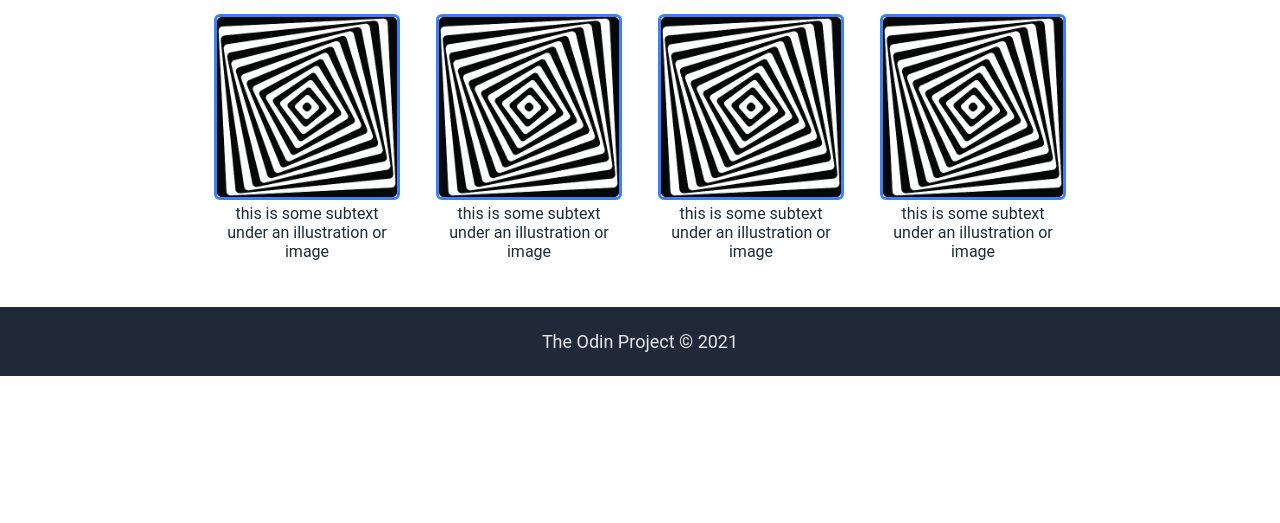
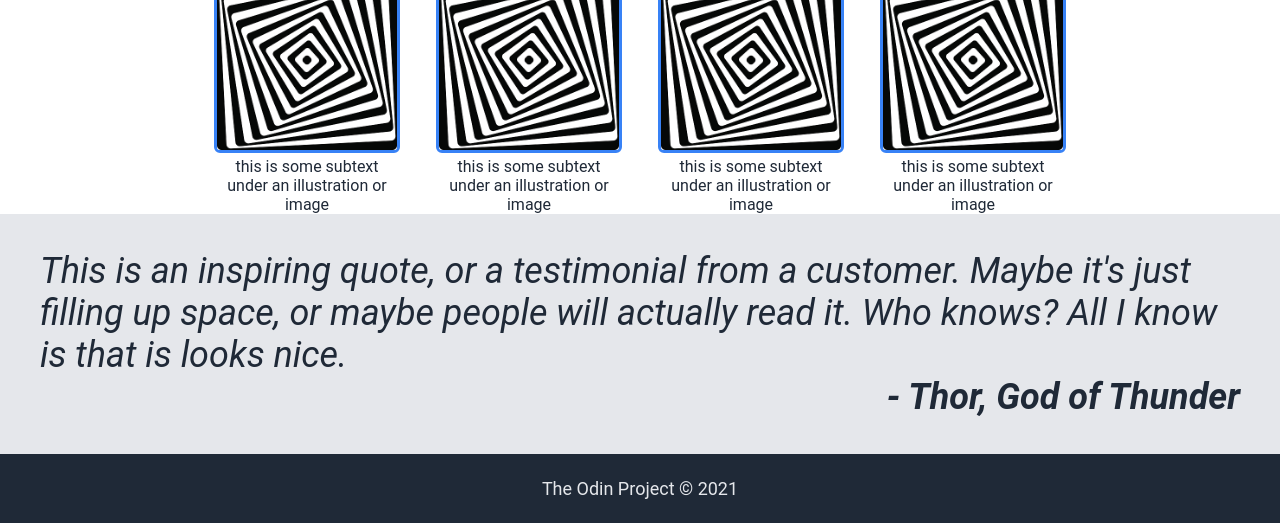
Before and after one commit to chasty2/odin-landing, a plain HTML site: page index.html in a window 1280 px wide. Shown: the part 424-947 px from the top of the page. Before the commit the page ends 800 px from the top, so only its background shows below. Drawn offline with Linux system fonts and the light colour scheme.

Commit message:
Add quote section

```diff
--- a/index.html
+++ b/index.html
@@ -71,6 +71,17 @@
         </div>
     </div>
 
+    <div class="quote grey-background">
+	    <figure class="quote-text dark-text">
+	        This is an inspiring quote, or a testimonial from a customer.
+            Maybe it's just filling up space, or maybe people will
+            actually read it. Who knows? All I know is that is looks nice.
+            <figcaption class="quote-author dark-text">
+                - Thor, God of Thunder
+            </figcaption>
+        </figure>
+    </div>
+
     <div class="footer secondary-text dark-background">
         The Odin Project &copy; 2021
     </div>
--- a/styles.css
+++ b/styles.css
@@ -18,6 +18,10 @@ button {
 /* backgrounds */
 .dark-background {
     background-color: #1f2937;
+}
+
+.grey-background {
+    background-color: #e5e7eb;
 }
 
 /* text */
@@ -123,6 +127,25 @@ figcaption {
     margin: 0;
 }
 
+/* quote section */
+.quote {
+    flex: 1;
+    display: flex;
+    flex-direction: column;
+    justify-content: center;
+    align-items: center;
+}
+
+.quote-text {
+    font-size: 36px;
+    font-style: italic;
+}
+
+.quote-author {
+    font-weight: bold;
+    text-align: right;
+}
+
 /* footer section */
 .footer {
     display: flex;
```
